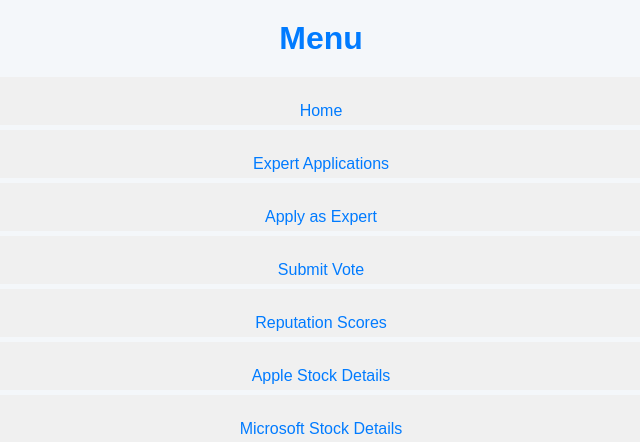
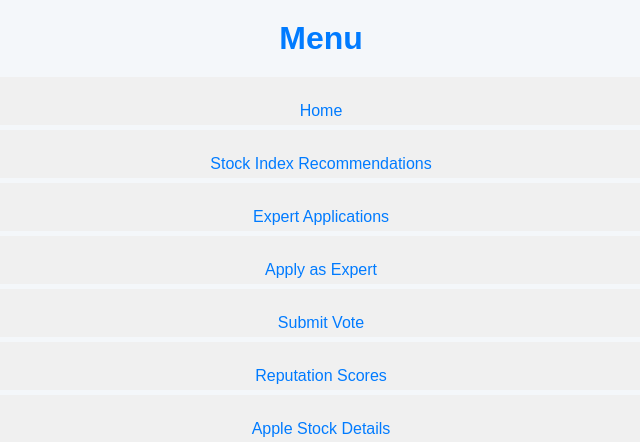
Before and after one commit to joseortegadg/crowdvest, a Flask app: page / in a window 1280 px wide. Shown: the top 442 px of the page, without its empty margins (319-959 px from the left). Run offline with Flask 3, Linux system fonts and the light colour scheme.

Commit message:
second commit

```diff
--- a/app.py
+++ b/app.py
@@ -2,8 +2,8 @@ import os
 from flask import Flask, render_template, request, jsonify
 import requests
 import uuid
-from pgmpy.models import BayesianNetwork
-from pgmpy.factors.discrete import TabularCPD  # Use TabularCPD instead of DiscreteDistribution
+#from pgmpy.models import BayesianNetwork
+#from pgmpy.factors.discrete import TabularCPD  # Use TabularCPD instead of DiscreteDistribution
 
 
 app = Flask(__name__)
--- a/requirements.txt
+++ b/requirements.txt
@@ -1,4 +1,4 @@
 Flask==2.3.2
 requests==2.28.2
-pgmpy==0.1.22  # For Bayesian Network and TabularCPD
+#pgmpy==0.1.22  # For Bayesian Network and TabularCPD
 uuid  # Standard library, no need to include this in requirements
--- a/templates/index.html
+++ b/templates/index.html
@@ -10,6 +10,7 @@
     <h1>Menu</h1>
     <ul>
         <li><a href="/">Home</a></li>
+        <li><a href="/stock_index">Stock Index Recommendations</a></li>
         <li><a href="/application">Expert Applications</a></li>
         <li><a href="/expert">Apply as Expert</a></li>
         <li><a href="/vote">Submit Vote</a></li>
```
